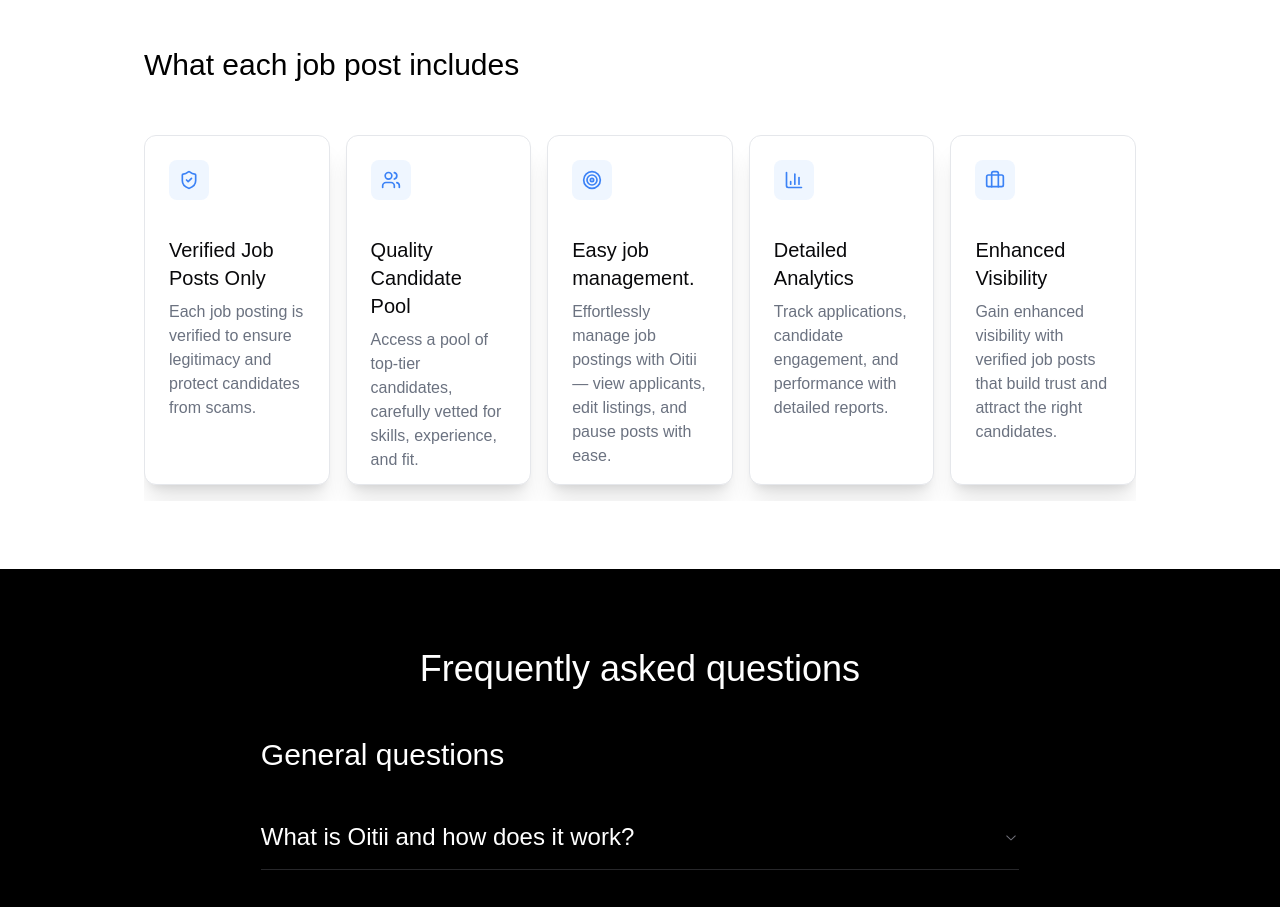
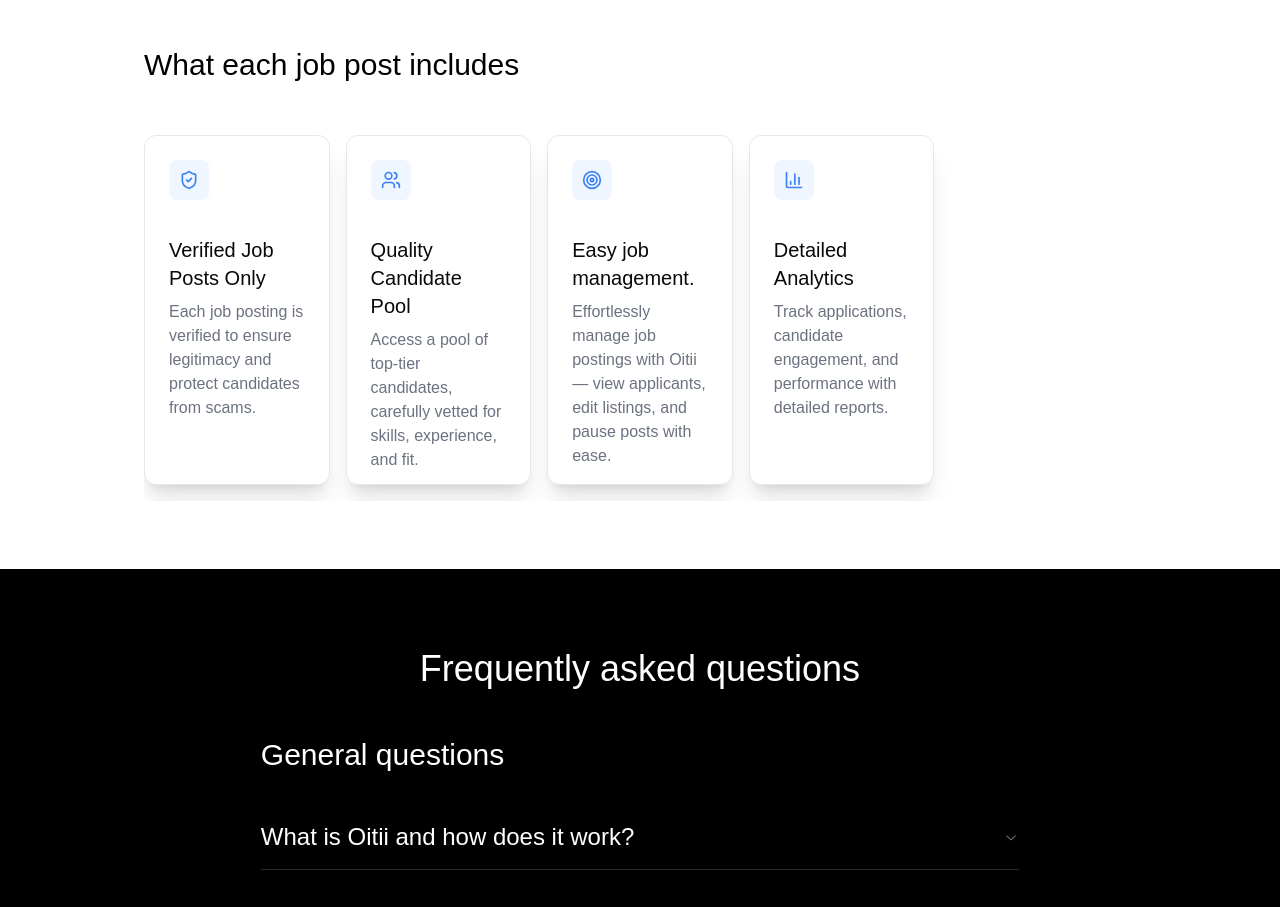
Before and after one commit to TheOverLordEA/oitii, a Next.js app: page /post-a-job in a window 1280 px wide. Shown: the part 1060-1967 px from the top of the page. Built offline with nearby package versions, Linux system fonts and the light colour scheme; no server answers.

Commit message:
Added FeatureJobPost

```diff
--- a/components/featured/FeaturedJobPosts.tsx
+++ b/components/featured/FeaturedJobPosts.tsx
@@ -33,12 +33,12 @@ const features = [
     description:
       "Track applications, candidate engagement, and performance with detailed reports.",
   },
-  {
-    icon: Briefcase, // or a similar job posting icon
-    title: "Enhanced Visibility",
-    description:
-      "Gain enhanced visibility with verified job posts that build trust and attract the right candidates.",
-  },
+  // {
+  //   icon: Briefcase, // or a similar job posting icon
+  //   title: "Enhanced Visibility",
+  //   description:
+  //     "Gain enhanced visibility with verified job posts that build trust and attract the right candidates.",
+  // },
 ];
 
 export default function FeaturedJobPosts() {
```
